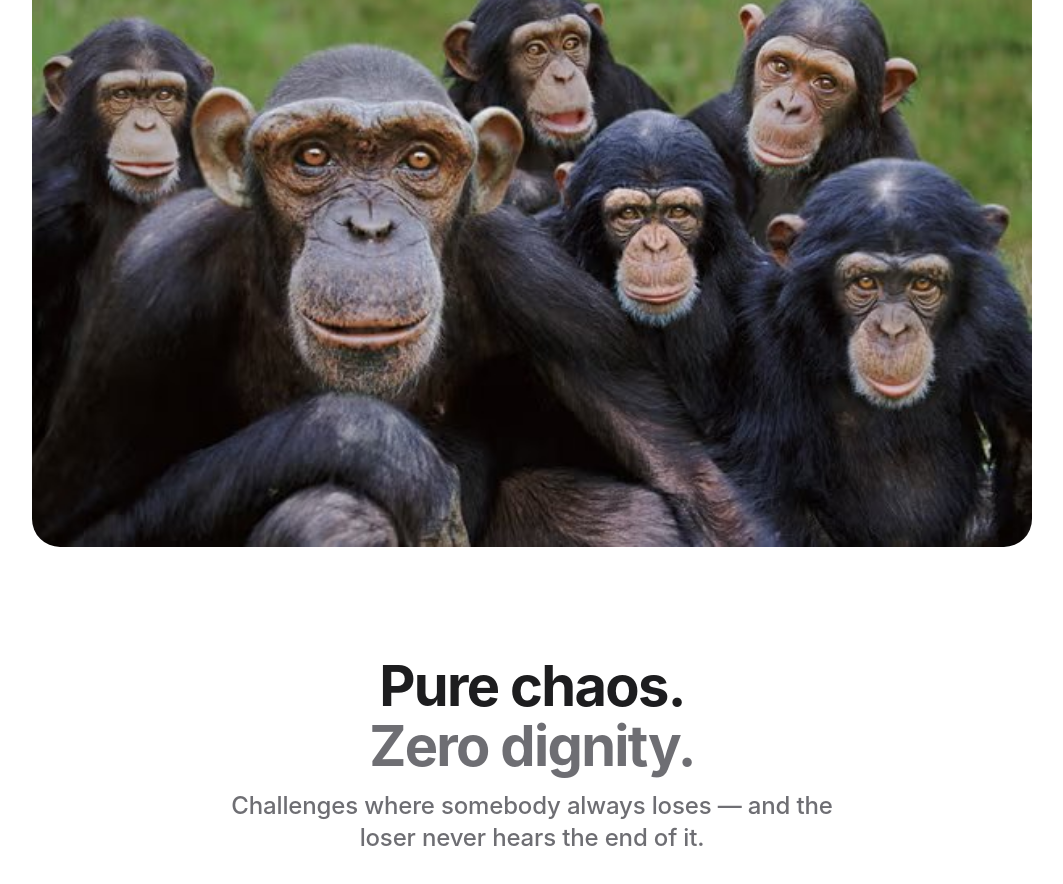
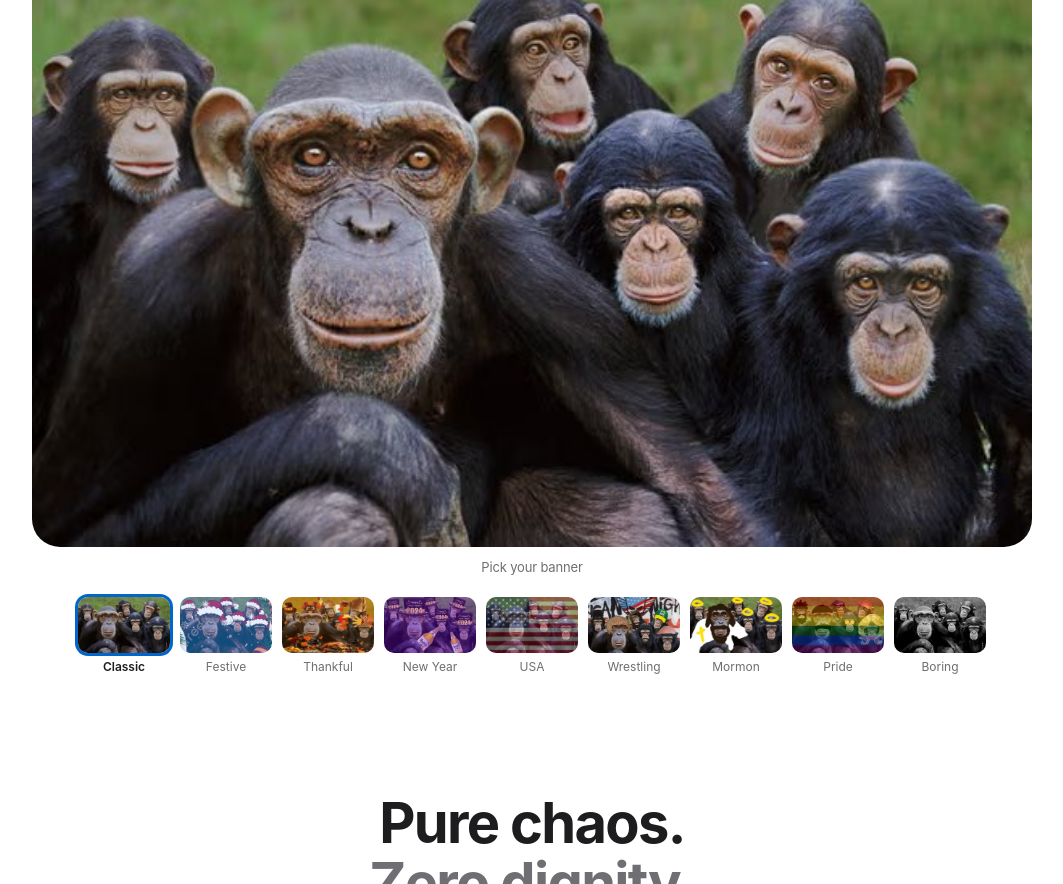
Before and after one commit to Zauceyy/monkeyboyz, a plain HTML site: page index.html in a window 1280 px wide. Shown: the part 481-1365 px from the top of the page, without its empty margins (108-1171 px from the left). Drawn offline with Linux system fonts and the light colour scheme; no server answers.

Commit message:
Add files via upload

```diff
--- a/index.html
+++ b/index.html
@@ -56,7 +56,15 @@
   /* ---------- home ---------- */
   .hero{padding:90px 22px 0;text-align:center}
   .hero .shot{max-width:1000px;margin:56px auto 0;border-radius:28px;overflow:hidden}
-  .hero .shot img{width:100%;aspect-ratio:620/372;object-fit:cover}
+  .hero .shot img{width:100%;height:auto;display:block;transition:opacity .25s}
+  .banner-pick{max-width:1000px;margin:18px auto 0;display:flex;gap:10px;overflow-x:auto;padding:4px 2px 10px;scrollbar-width:thin;justify-content:center;flex-wrap:wrap}
+  .bp{border:0;background:none;padding:0;cursor:pointer;display:flex;flex-direction:column;align-items:center;gap:6px;color:var(--ink2);font:inherit;font-size:12px;flex:none}
+  .bp img{width:92px;height:56px;object-fit:cover;border-radius:10px;box-shadow:0 0 0 2px transparent;transition:box-shadow .15s, transform .15s}
+  .bp:hover img{transform:translateY(-2px)}
+  .bp.on{color:var(--ink);font-weight:600}
+  .bp.on img{box-shadow:0 0 0 3px var(--link)}
+  .bp-label{text-align:center;color:var(--ink2);font-size:13px;margin-top:12px}
+  @media (max-width:760px){ .banner-pick{flex-wrap:nowrap;justify-content:flex-start} .bp img{width:78px;height:48px} }
   .sec{padding:110px 22px}
   .sec.gray{background:var(--tile)}
   .wrap{max-width:1000px;margin:0 auto}
@@ -330,7 +338,9 @@
       <a class="pill" href="https://www.youtube.com/@YTMonkeyBoyz" target="_blank" rel="noopener">Watch now</a>
       <a class="lnk" href="https://www.youtube.com/@YTMonkeyBoyz?sub_confirmation=1" target="_blank" rel="noopener">Subscribe</a>
     </div>
-    <div class="shot reveal"><img src="monkeyboyz.jpg" alt="The MonkeyBoyz"></div>
+    <div class="shot reveal"><img id="bannerImg" src="monkeyboyz.jpg" alt="The MonkeyBoyz"></div>
+    <div class="bp-label">Pick your banner</div>
+    <div class="banner-pick" id="bannerPick" role="radiogroup" aria-label="Banner"></div>
   </section>
 
   <section class="sec">
@@ -567,6 +577,38 @@ document.addEventListener('visibilitychange', () => { if (!document.hidden && lo
 const el = (tag, cls, txt) => { const e = document.createElement(tag); if (cls) e.className = cls; if (txt != null) e.textContent = txt; return e; };
 const safeUrl = u => /^(https:\/\/|members\/|[a-z0-9_-]+\.(webp|png|jpe?g|gif)$)/i.test(u || '') ? u : '';
 
+/* ---------- banner picker (choice is remembered on this device) ---------- */
+const BANNERS = [
+  { id: 'classic',   name: 'Classic',      src: 'monkeyboyz.jpg' },
+  { id: 'festive',   name: 'Festive',      src: 'banners/festive.webp' },
+  { id: 'thankful',  name: 'Thankful',     src: 'banners/thankful.webp' },
+  { id: 'newyear',   name: 'New Year',     src: 'banners/newyear.webp' },
+  { id: 'usa',       name: 'USA',          src: 'banners/usa.webp' },
+  { id: 'wrestling', name: 'Wrestling',    src: 'banners/wrestling.webp' },
+  { id: 'mormon',    name: 'Mormon',       src: 'banners/mormon.webp' },
+  { id: 'pride',     name: 'Pride',        src: 'banners/pride.webp' },
+  { id: 'boring',    name: 'Boring',       src: 'banners/boring.webp' },
+];
+function setBanner(id, save){
+  const b = BANNERS.find(x => x.id === id) || BANNERS[0];
+  const img = document.getElementById('bannerImg');
+  if (img.getAttribute('src') !== b.src) { img.style.opacity = .3; img.onload = () => img.style.opacity = 1; img.src = b.src; }
+  img.alt = 'The MonkeyBoyz — ' + b.name;
+  document.querySelectorAll('.bp').forEach(x => { const on = x.dataset.id === b.id; x.classList.toggle('on', on); x.setAttribute('aria-checked', on); });
+  if (save) store.set('mb_banner', b.id);
+}
+(function(){
+  const box = document.getElementById('bannerPick');
+  BANNERS.forEach(b => {
+    const btn = el('button', 'bp'); btn.type = 'button'; btn.dataset.id = b.id; btn.setAttribute('role', 'radio');
+    const im = new Image(); im.src = b.id === 'classic' ? 'banners/classic-t.webp' : 'banners/' + b.id + '-t.webp'; im.alt = ''; im.loading = 'lazy';
+    btn.append(im, el('span', null, b.name));
+    btn.onclick = () => setBanner(b.id, true);
+    box.appendChild(btn);
+  });
+  setBanner(store.get('mb_banner') || 'classic', false);
+})();
+
 /* ---------- meet the troop ---------- */
 function renderMembers(){
   const gal = document.getElementById('gallery'); gal.innerHTML = '';
```
Also changed, not shown: banners/boring-t.webp (added), banners/boring.webp (added), banners/classic-t.webp (added), banners/festive-t.webp (added), banners/festive.webp (added), banners/mormon-t.webp (added), banners/mormon.webp (added), banners/newyear-t.webp (added), banners/newyear.webp (added), banners/pride-t.webp (added), banners/pride.webp (added), banners/thankful-t.webp (added), banners/thankful.webp (added), banners/usa-t.webp (added), 3 more files.
